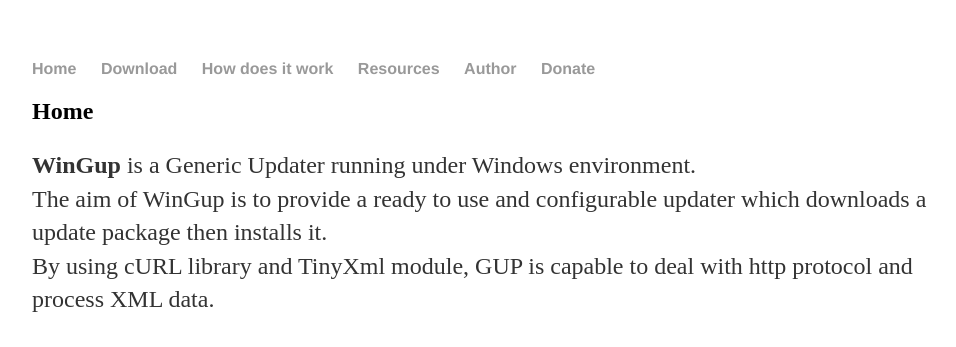
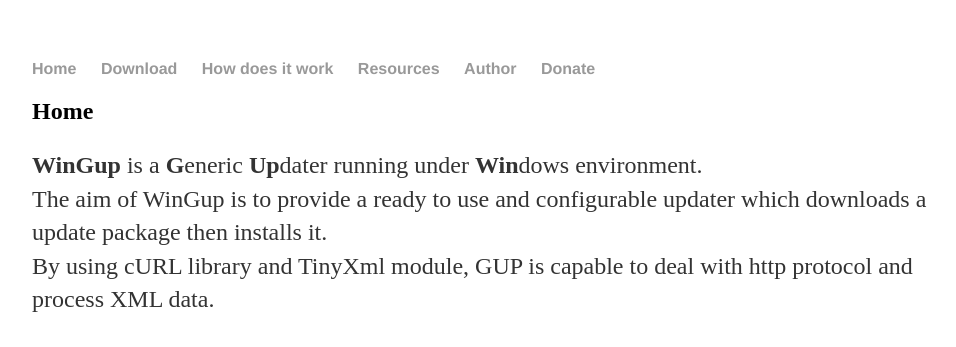
Before and after one commit to gupwin32/gupwin32.github.io, a Jekyll site: the page built from index.html, in a window 1280 px wide. Shown: the top 347 px of the page, without its empty margins (160-1116 px from the left). Built offline with Jekyll 4.4.1, drawn with Linux system fonts in a browser that asks for light colours.

Commit message:
Update index.html

```diff
--- a/index.html
+++ b/index.html
@@ -5,7 +5,7 @@ title: WinGup
 <div class="blurb">
 <h2>Home</h2>
 <p>
-<b>WinGup</b> is a Generic Updater running under Windows environment.<br/>
+<b>WinGup</b> is a <b>G</b>eneric <b>Up</b>dater running under <b>Win</b>dows environment.<br/>
 The aim of WinGup is to provide a ready to use and configurable updater which downloads a update package then installs it.<br/>
 By using cURL library and TinyXml module, GUP is capable to deal with http protocol and process XML data.
 </p>
```
